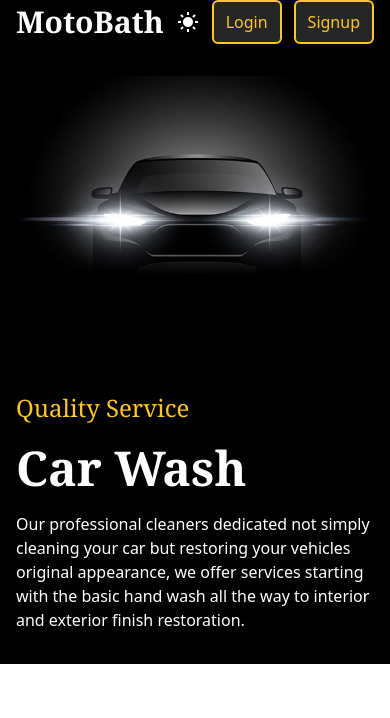
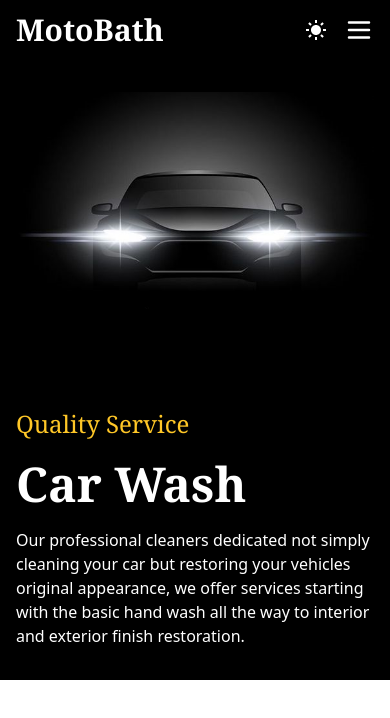
Before and after one commit to saimfaisal/Moto, a React (Vite) app: page / in a window 390 px wide. Shown: the top 718 px of the page. Built offline with nearby package versions, Linux system fonts and the light colour scheme.

Commit message:
add manu bar

```diff
--- a/src/components/Navbar/Navbar.jsx
+++ b/src/components/Navbar/Navbar.jsx
@@ -1,6 +1,7 @@
-import React from "react";
+import React, { useState } from "react";
 import { BiSolidSun, BiSolidMoon } from "react-icons/bi";
-import { NavLink } from "react-router-dom"; // ✅ Import NavLink
+import { HiOutlineMenu, HiX } from "react-icons/hi"; // ✅ Mobile menu icons
+import { NavLink } from "react-router-dom";
 
 const Navlink = [
   { id: "1", name: "HOME", link: "/" },
@@ -13,16 +14,18 @@ const Navlink = [
 ];
 
 function Navbar({ theme, setTheme, onLoginClick, onSignupClick }) {
+  const [isOpen, setIsOpen] = useState(false); // ✅ Mobile menu state
+
   return (
     <nav className="shadow-md bg-white dark:bg-black dark:text-white duration-500">
-      <div className="container">
-        <div className="flex justify-between items-center">
+      <div className="container mx-auto px-4">
+        <div className="flex justify-between items-center py-3">
           {/* Logo */}
           <div>
             <h1 className="text-3xl font-serif font-bold">MotoBath</h1>
           </div>
 
-          {/* Links */}
+          {/* Desktop Links */}
           <div className="hidden md:block">
             <ul className="flex items-center gap-6">
               {Navlink.map((data) => (
@@ -33,7 +36,7 @@ function Navbar({ theme, setTheme, onLoginClick, onSignupClick }) {
                       `inline-block py-2 transition-colors duration-500 text-lg font-medium
                       ${
                         isActive
-                          ? "text-primary border-b-2 border-primary" // ✅ Active style
+                          ? "text-primary border-b-2 border-primary"
                           : "hover:text-primary hover:border-b-2 hover:border-primary"
                       }`
                     }
@@ -45,8 +48,9 @@ function Navbar({ theme, setTheme, onLoginClick, onSignupClick }) {
             </ul>
           </div>
 
+          {/* Right Section */}
+          <div className="flex items-center gap-4">
             {/* Theme Toggle */}
-          <div>
             {theme === "dark" ? (
               <BiSolidSun
                 onClick={() => setTheme("light")}
@@ -58,10 +62,9 @@ function Navbar({ theme, setTheme, onLoginClick, onSignupClick }) {
                 className="text-2xl cursor-pointer"
               />
             )}
-          </div>
 
-          {/* Auth Buttons */}
-          <div className="flex gap-3">
+            {/* Auth Buttons (hidden on small screens) */}
+            <div className="hidden md:flex gap-3">
               <button
                 onClick={onLoginClick}
                 className="btn text-primary px-3 py-1 rounded-md border-primary border-2 dark:bg-neutral-800 hover:bg-primary hover:text-white duration-300 dark:hover:bg-primary"
@@ -75,7 +78,58 @@ function Navbar({ theme, setTheme, onLoginClick, onSignupClick }) {
                 Signup
               </button>
             </div>
+
+            {/* Mobile Menu Button */}
+            <button
+              className="md:hidden text-3xl focus:outline-none"
+              onClick={() => setIsOpen(!isOpen)}
+            >
+              {isOpen ? <HiX /> : <HiOutlineMenu />}
+            </button>
           </div>
+        </div>
+
+        {/* Mobile Menu (Dropdown) */}
+        {isOpen && (
+          <div className="md:hidden bg-white dark:bg-black px-4 py-4 border-t dark:border-neutral-700">
+            <ul className="flex flex-col gap-4">
+              {Navlink.map((data) => (
+                <li key={data.id}>
+                  <NavLink
+                    to={data.link}
+                    className={({ isActive }) =>
+                      `block py-2 text-lg font-medium transition-colors duration-500
+                      ${
+                        isActive
+                          ? "text-primary border-b-2 border-primary"
+                          : "hover:text-primary"
+                      }`
+                    }
+                    onClick={() => setIsOpen(false)} // close menu after click
+                  >
+                    {data.name}
+                  </NavLink>
+                </li>
+              ))}
+
+              {/* Auth Buttons for Mobile */}
+              <div className="flex flex-col gap-2 mt-4">
+                <button
+                  onClick={onLoginClick}
+                  className="btn text-primary px-3 py-2 rounded-md border-primary border-2 dark:bg-neutral-800 hover:bg-primary hover:text-white duration-300 dark:hover:bg-primary"
+                >
+                  Login
+                </button>
+                <button
+                  onClick={onSignupClick}
+                  className="btn text-primary px-3 py-2 rounded-md border-primary border-2 dark:bg-neutral-800 hover:bg-primary hover:text-white duration-300 dark:hover:bg-primary"
+                >
+                  Signup
+                </button>
+              </div>
+            </ul>
+          </div>
+        )}
       </div>
     </nav>
   );
```
Also changed, not shown: 16 other files (tests, documents, lock files or other folders). Lines whose indentation alone changed are shown as unchanged.
